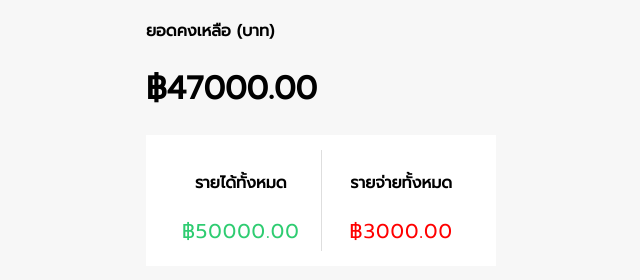
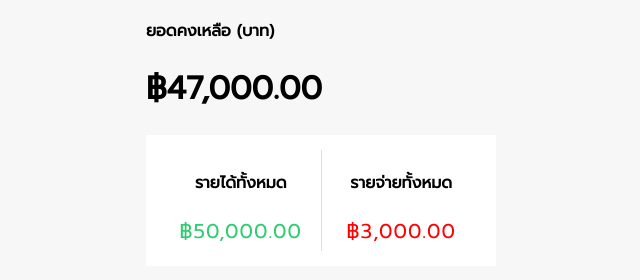
Before and after one commit to sarawuthjdp/demo-react, a React (Create React App) app: page / in a window 1280 px wide. Shown: the part 322-602 px from the top of the page, without its empty margins (319-959 px from the left). Built offline with nearby package versions, Linux system fonts and the light colour scheme.

Commit message:
format number

```diff
--- a/src/App.js
+++ b/src/App.js
@@ -43,7 +43,7 @@
               <Route path='/' exact>
                 <ReportComponent/>
               </Route>
-              <Route patch='/insert'>
+              <Route path='/insert'>
                 <FormComponent onAddItem={onAddNewItem}></FormComponent>
                 <Transaction items={items}></Transaction>
               </Route>
--- a/src/Component/Item.js
+++ b/src/Component/Item.js
@@ -3,9 +3,12 @@
 const Item = ({title,amount}) => {
   const status = amount<0?'expense':'income'
   const symbol = amount<0?"-":"+"
+  const formatNumber=(num)=> {
+    return num.toString().replace(/(\d)(?=(\d{3})+(?!\d))/g, '$1,')
+  }
   return (
     <li className={status}>
-      {title} <span>{symbol}{Math.abs(amount)}</span>
+      {title} <span>{symbol}{formatNumber(Math.abs(amount))}</span>
     </li>
   );
 };
--- a/src/Component/ReportComponent.js
+++ b/src/Component/ReportComponent.js
@@ -3,18 +3,21 @@
 import './ReportComponent.css'
 const ReportComponent = ()=>{
     const {income, expense} = useContext(DataContext);
+    const formatNumber=(num)=> {
+        return num.toString().replace(/(\d)(?=(\d{3})+(?!\d))/g, '$1,')
+    }
     return (
         <div>
             <h4>ยอดคงเหลือ (บาท)</h4>
-            <h1>฿{(income - expense).toFixed(2)}</h1>
+            <h1>฿{formatNumber((income - expense).toFixed(2))}</h1>
             <div className="report-container">
                 <div>
                     <h4>รายได้ทั้งหมด</h4>
-                    <p className="report plus">฿{income}</p>
+                    <p className="report plus">฿{formatNumber(income)}</p>
                 </div>
                 <div>
                     <h4>รายจ่ายทั้งหมด</h4>
-                    <p className="report minus">฿{expense}</p>
+                    <p className="report minus">฿{formatNumber(expense)}</p>
                 </div>
             </div>
         </div>
```
